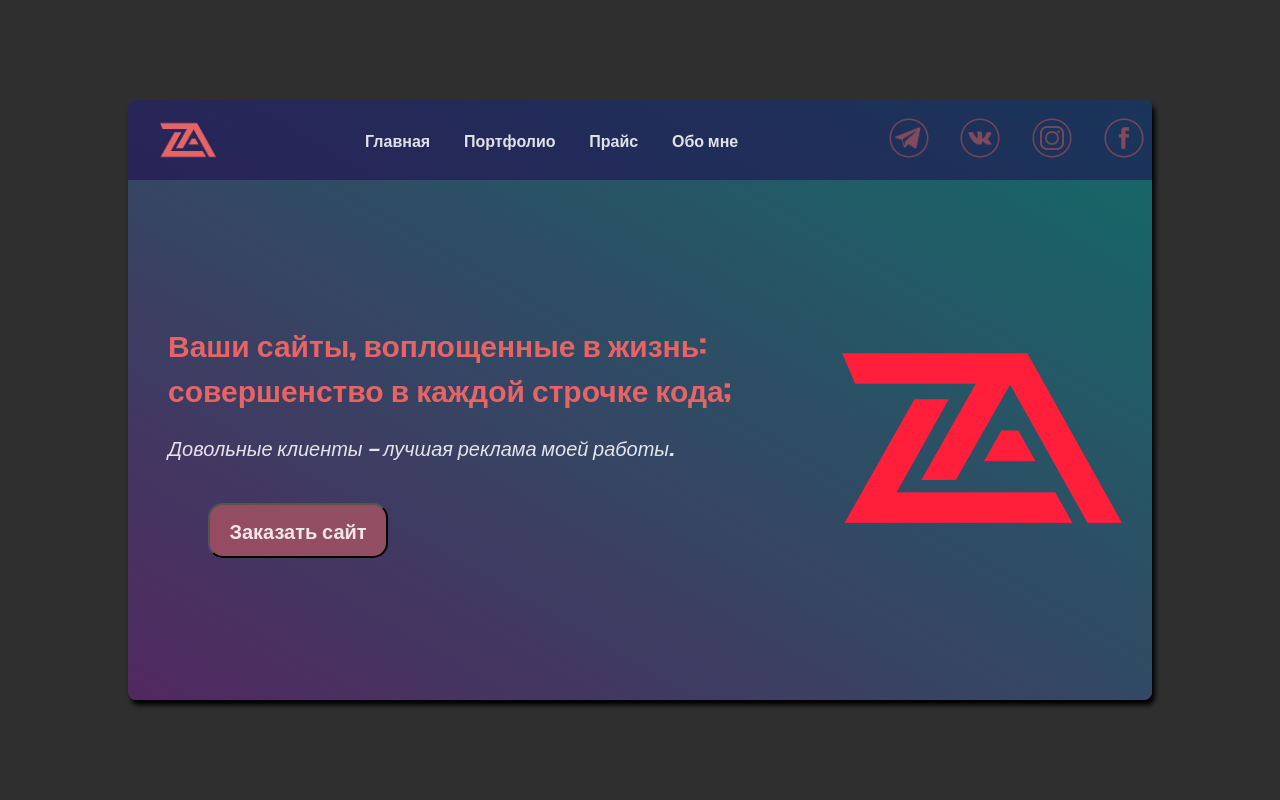
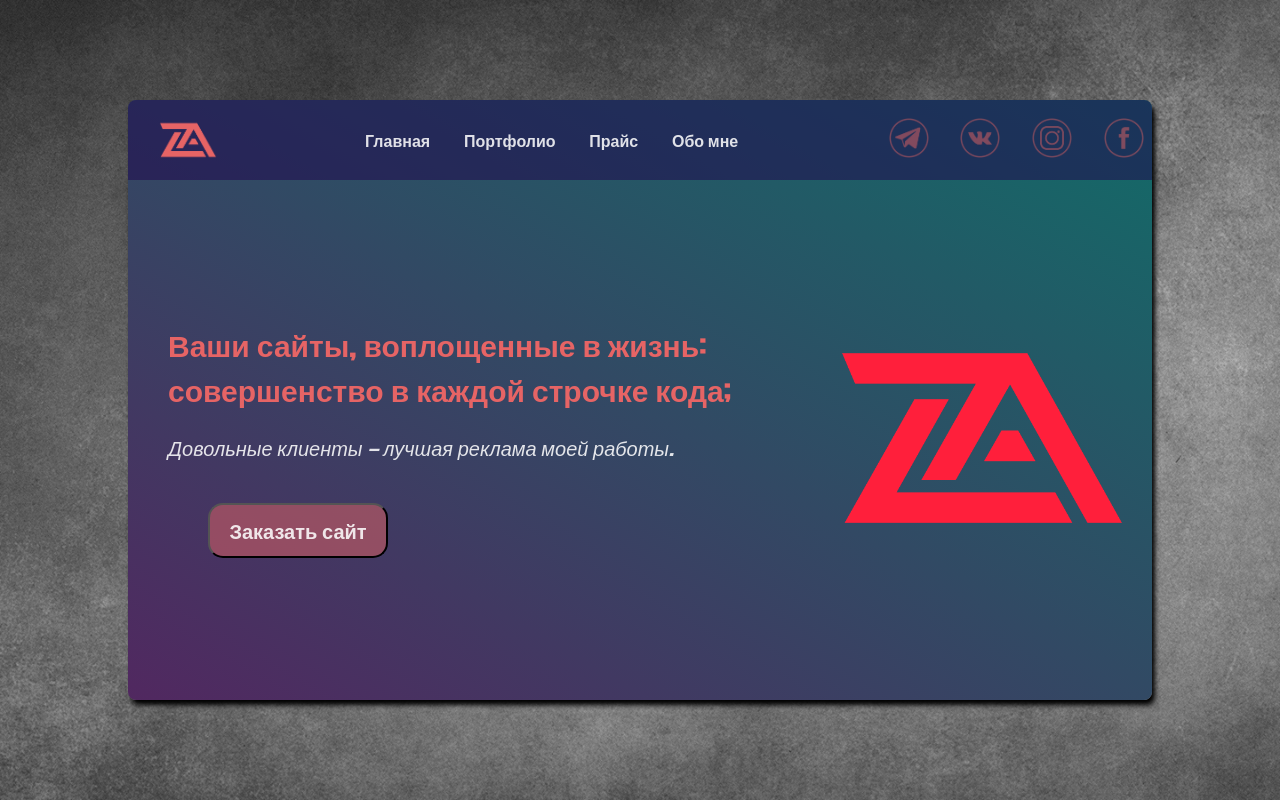
Before and after one commit to Fan-95/-WebCard-AZ, a website: page index.html in a window 1280 px wide. Drawn offline with Linux system fonts and the light colour scheme.

Commit message:
test2 background

```diff
--- a/css/index.css
+++ b/css/index.css
@@ -18,7 +18,8 @@ a {
 
 .back {
   /* background-image: url("/img/fon1.jpg"); */
-  background-color: #2f2f2f;
+  background-image: url("https://github.com/Fan-95/-WebCard-AZ/blob/main/img/fon1.jpg");
+  /* background-color: #2f2f2f; */
   background-size: cover;
   height: 100vh;
   width: 100%;
```
